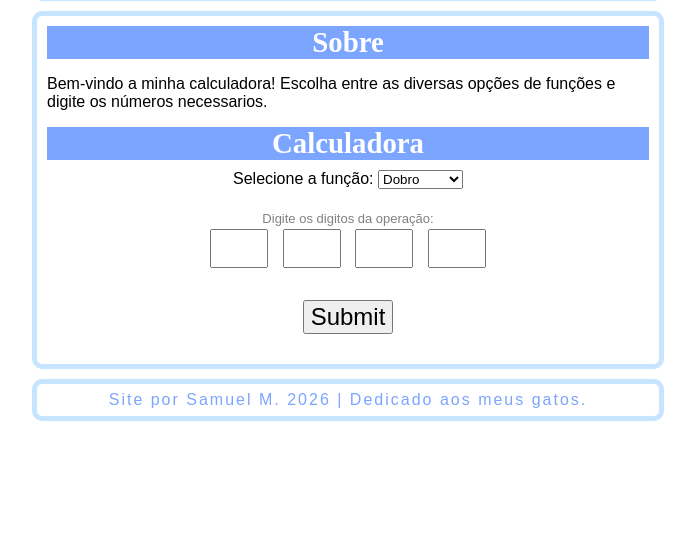
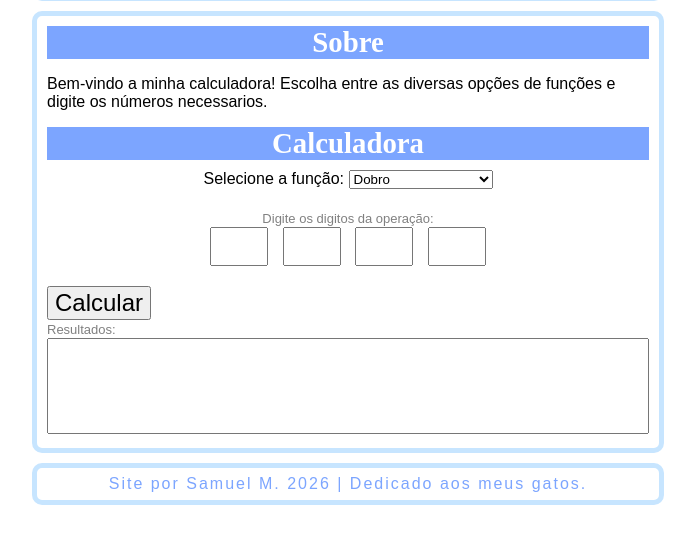
Before and after one commit to M0C-Dev/PW3-Samuel-Marques, a PHP site: page / in a window 1280 px wide. Shown: the part 183-727 px from the top of the page, without its empty margins (292-987 px from the left). Run offline with PHP 8.4, Linux system fonts and the light colour scheme.

Commit message:
Funcoes funcionando - concluido primeira atividade

```diff
--- a/SPAs/Atividade 1/index.html
+++ b/SPAs/Atividade 1/index.html
@@ -23,20 +23,34 @@
                     <option value="triplo">Triplo</option>
                     <option value="quadruplo">Quadruplo</option>
                     <option value="quintuplo">Quintuplo</option>
+                    <option value="sextuplo">Sêxtuplo</option>
+                    <option value="potDois">Quadrado</option>
+                    <option value="potTres">Cubo</option>
+                    <option value="potQuatro">Elevado a quatro</option>
+                    <option value="potCinco">Elevado a cinco</option>
+                    <option value="potSeis">Elevado a seis</option>
+                    <option value="mediaQuatro">Media de 4 números</option>
+                    <option value="baskhara">Bhaskara</option>
                 </select>
                 <div id="digitos">
-                    <span>Digite os digitos da operação:</span><br>
+                    <span class="small-grey">Digite os digitos da operação:</span><br>
                     <input type="number" id="num1">
                     <input type="number" id="num2">
                     <input type="number" id="num3">
                     <input type="number" id="num4">
                 </div>
-                <input type="submit" id="enviar">
             </form>
+            <button id="enviar" onclick="calcular()">Calcular</button>
+            <div id="resultados">
+                <span class="small-grey">Resultados:</span><br>
+                <textarea id="resultado-box" rows="6" readonly="true"></textarea>
+            </div>
         </main>
         <footer>
             <span>Site por Samuel M. 2026 | Dedicado aos meus gatos.</span>
         </footer>
     </div>
+
+    <script src="script.js"></script>
 </body>
 </html>
--- a/SPAs/Atividade 1/script.js
+++ b/SPAs/Atividade 1/script.js
@@ -0,0 +1,66 @@
+const funcoes = {
+    dobro(a,b,c,d){
+        return a*2
+    },
+    triplo(a,b,c,d){
+        return a*3
+    },
+    quadruplo(a,b,c,d){
+        return a*4
+    },
+    quintuplo(a,b,c,d){
+        return a*5
+    },
+
+    sextuplo(a,b,c,d){
+        return a*6
+    },
+
+    potDois(a,b,c,d){
+        return a**2
+    },
+
+    potTres(a,b,c,d){
+        return a**3
+    },
+
+    potQuatro(a,b,c,d){
+        return a**4
+    },
+
+    potCinco(a,b,c,d){
+        return a**5
+    },
+
+    potSeis(a,b,c,d){
+        return a**6
+    },
+
+    mediaQuatro(a,b,c,d){
+        return (a+b+c+d)/4
+    },
+
+    baskhara(a,b,c,d){
+        const delta = b*b - 4*a*c
+        if(delta < 0){
+            return "Sem raízes reais!!!"
+        }
+        const x1 = (-b + Math.sqrt(delta)) / (2*a)
+        const x2 = (-b - Math.sqrt(delta)) / (2*a)
+
+        return "x1 = " + x1 + " / x2 = " + x2
+    }
+};
+
+function calcular(){
+    const tipo = document.getElementById("function").value;
+
+    const num1 = Number(document.getElementById("num1").value);
+    const num2 = Number(document.getElementById("num2").value);
+    const num3 = Number(document.getElementById("num3").value);
+    const num4 = Number(document.getElementById("num4").value);
+
+    const resultado = funcoes[tipo](num1, num2, num3, num4);
+
+    document.getElementById("resultado-box").value = resultado;
+}
--- a/SPAs/Atividade 1/style.css
+++ b/SPAs/Atividade 1/style.css
@@ -16,7 +16,7 @@ body {
     margin: 20px;
 }
 
-#digitos span {
+.small-grey {
     color: grey;
     font-size: small;
 }
@@ -25,12 +25,18 @@ body {
     text-align: center;
     font-size: 1.8rem;
     width: 50px;
-    margin: 2px 5px;
+    margin: 0px 5px;
 }
 
 #enviar {
-    margin: 10px;
+    margin: 0px;
     font-size: 1.5rem;
+}
+
+#resultados textarea {
+    resize: none;
+    width: 100%;
+    box-sizing: border-box;
 }
 
 header, main, footer {
```
